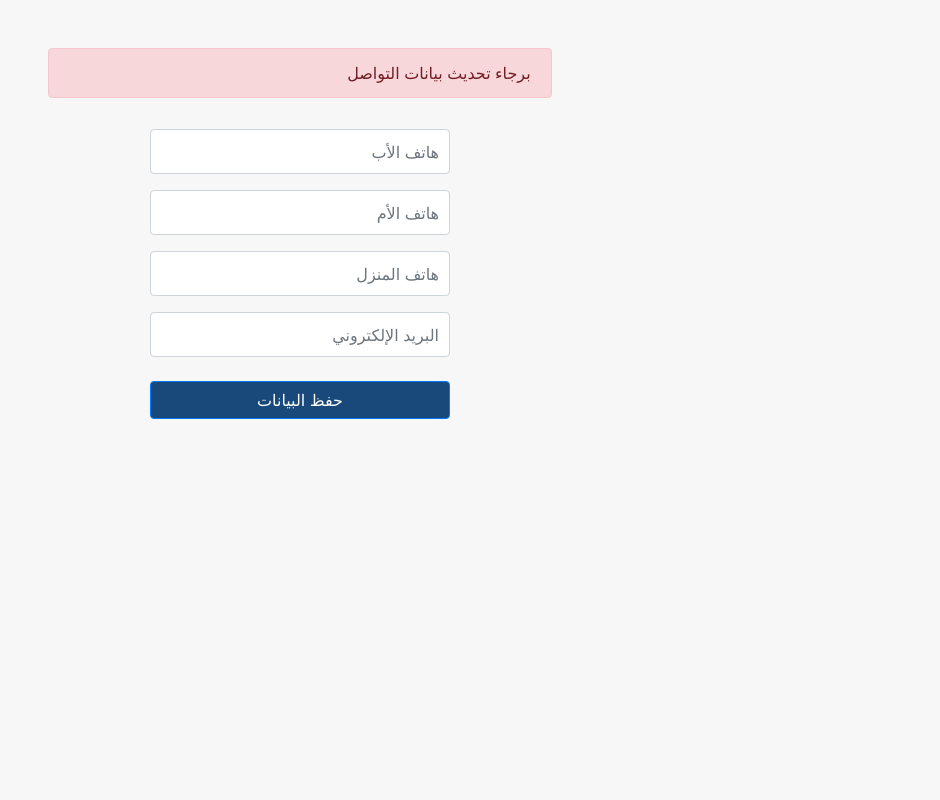
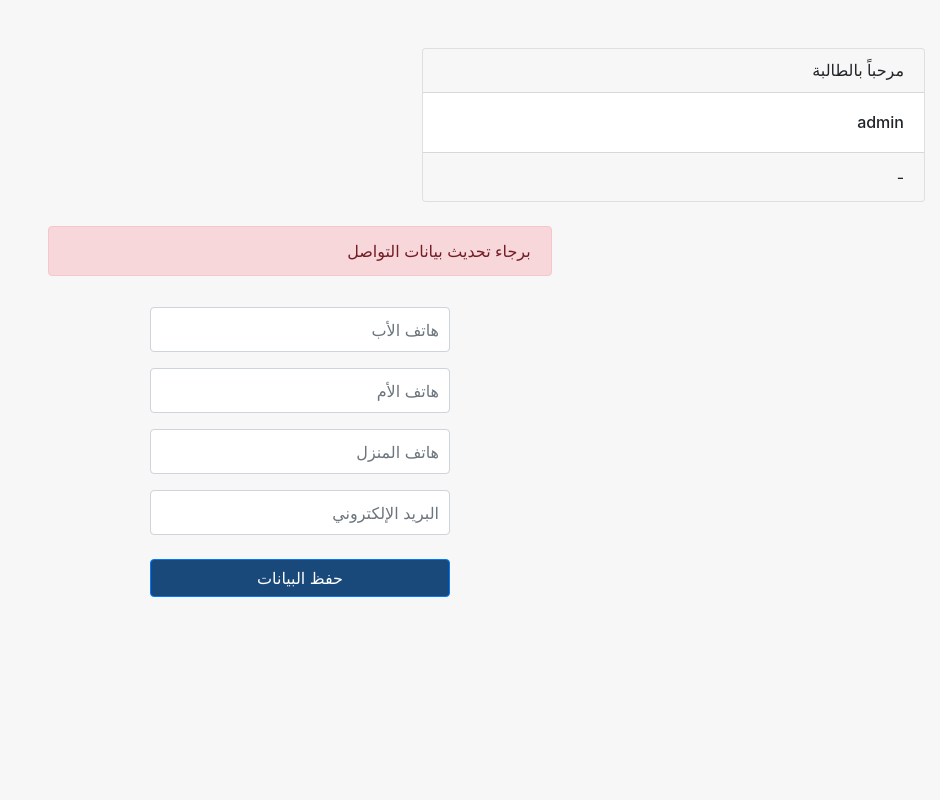
Before and after one commit to veermos/mfis, a Django app: page /profile/ in a window 1280 px wide. Shown: the part 78-878 px from the top of the page, without its empty margins (340-1280 px from the left). Run offline with Django 3.2, Linux system fonts and the light colour scheme; a user stored in the database is signed in; parts of the project's set-up code (start-up, migrations or seed data) failed here and were passed over; some libraries are stand-ins or nearby versions.

Commit message:
add welcom to profile

```diff
--- a/student/templates/student/profile.html
+++ b/student/templates/student/profile.html
@@ -1,8 +1,35 @@
 {% extends "student/base.html" %}
 
 {% block content %}
+
   <div class="container-fluid text-right  ">
     <br>
+    <br>
+    {% if user.father_mobile == "" %}
+    <div class="row">
+        <div class="col-md-7">
+        </div>
+        <div class="col-md-5">
+            <div class="card text-right border-black ">
+                <h6 class="card-header">
+          {% if user.school == "بنين" %}
+           مرحباً بالطالب
+          {% else %}
+           مرحباً بالطالبة
+          {% endif %}
+                </h6>
+                <div class="card-body ">
+                    <h6 class="card-text">
+                        {{ user.username }}
+                    </h6>
+                </div>
+                <div class="card-footer ">
+            {{ user.get_grade_display }} - {{ user.school }}
+                </div>
+            </div>
+        </div>
+    </div>
+    {% endif %}
     <div class="row justify-content-center mt-4">
         <div class="col-md-5">
             {% if error %}
```
